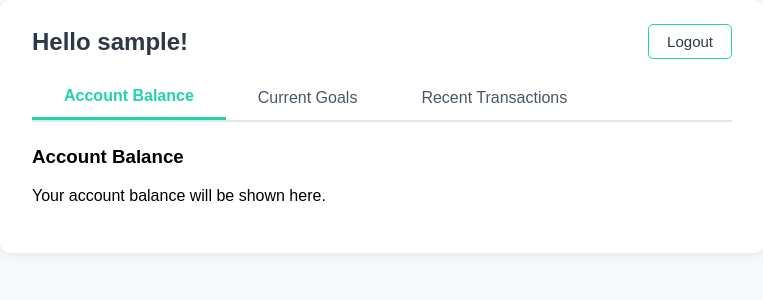
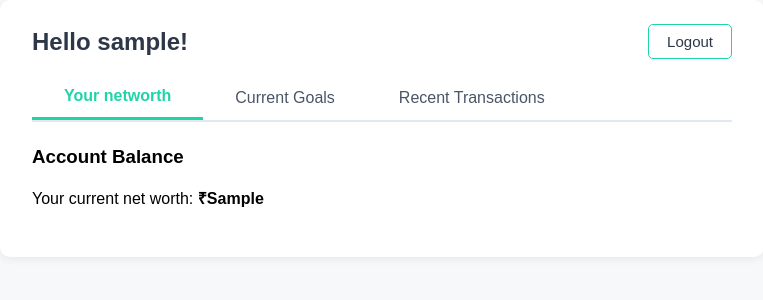
Before and after one commit to iamtariqueanjum/Fi_Money_Wealth_Whisperer, a Django app: template dashboard/templates/dashboard/home.html in a window 1280 px wide. Shown: the top 300 px of the page, without its empty margins (258-1021 px from the left). Run offline with Django 5.2, Linux system fonts and the light colour scheme; the template is opened without the code that fills it: most values are stand-ins (such as "Sample title", 1, 10 or a date in 2020).

Commit message:
Mock data networth integration

```diff
--- a/dashboard/templates/dashboard/home.html
+++ b/dashboard/templates/dashboard/home.html
@@ -103,13 +103,19 @@
             </form>
         </div>
         <div class="tabs">
-            <button class="tab">Account Balance</button>
+            <button class="tab">Your networth</button>
             <button class="tab">Current Goals</button>
             <button class="tab">Recent Transactions</button>
         </div>
         <div class="tab-content">
             <h3>Account Balance</h3>
-            <p>Your account balance will be shown here.</p>
+            {% if net_worth %}
+                <p>Your current net worth: <strong>₹{{ net_worth }}</strong></p>
+            {% elif net_worth_error %}
+                <p style="color:#e53e3e;">{{ net_worth_error }}</p>
+            {% else %}
+                <p>Loading...</p>
+            {% endif %}
         </div>
         <div class="tab-content">
             <h3>Current Goals</h3>
```
Also changed, not shown: dashboard/views.py (+21 -2 lines).
